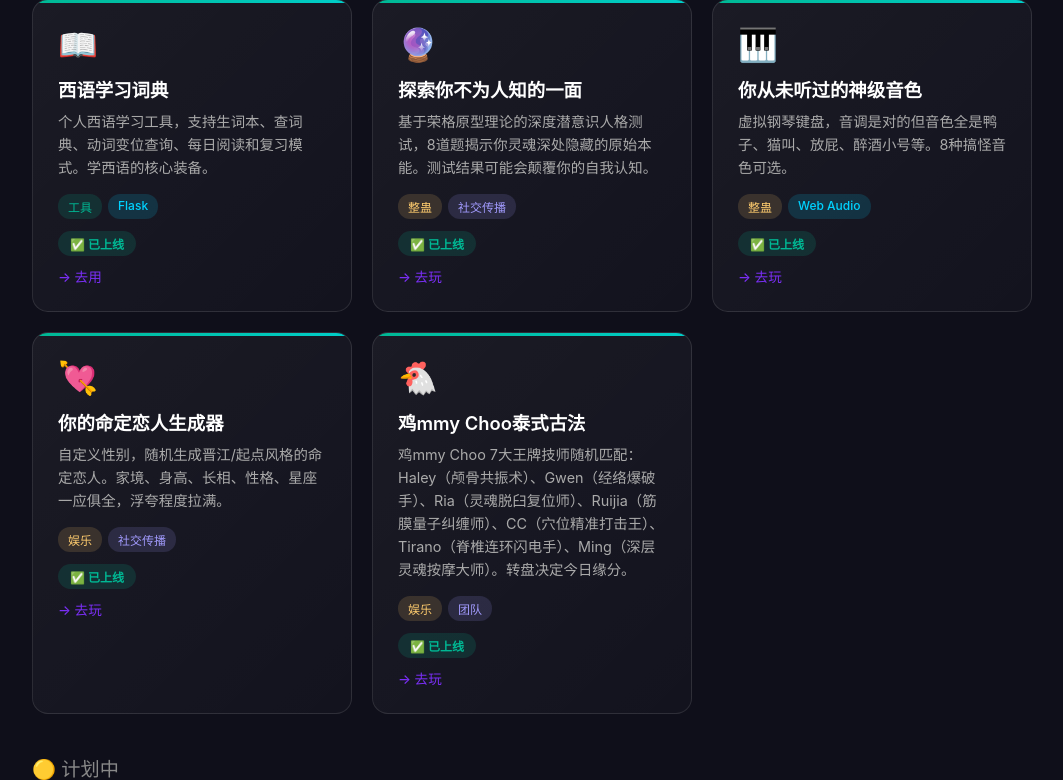
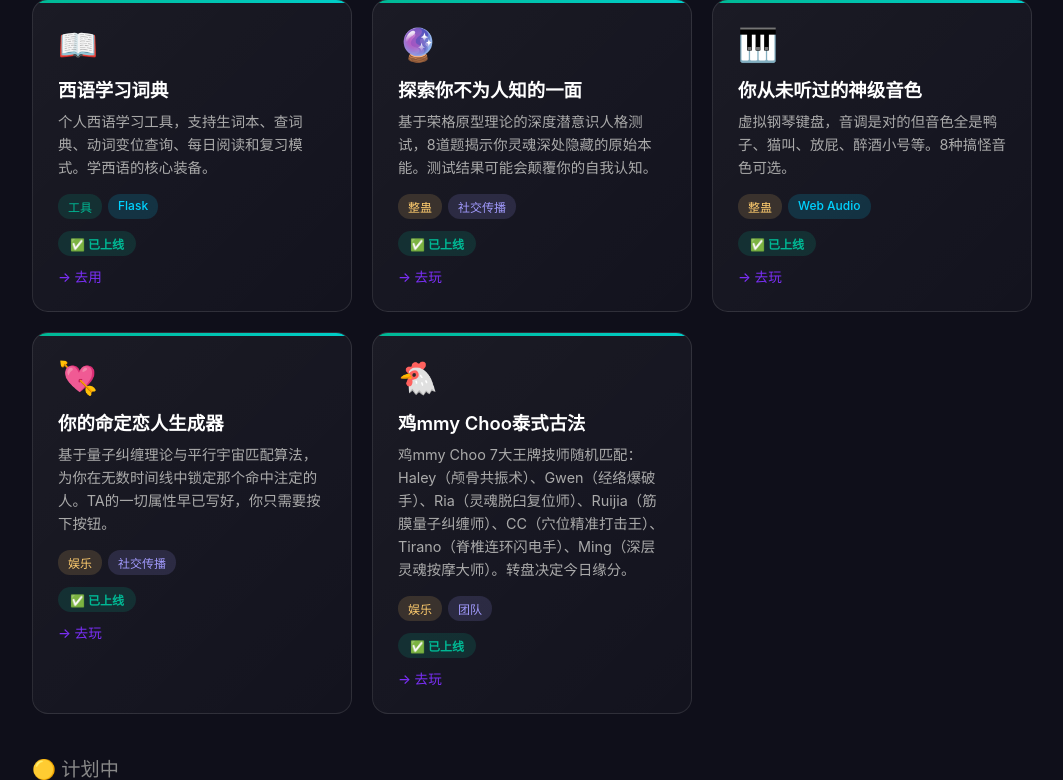
Before and after one commit to ria0v0/spanish-learning, a Flask app: page /ideas in a window 1280 px wide. Shown: the part 199-979 px from the top of the page, without its empty margins (108-1171 px from the left). Run offline with Flask 3, Linux system fonts and the light colour scheme.

Commit message:
fix: make lover generator description more mysterious

```diff
--- a/templates/ideas.html
+++ b/templates/ideas.html
@@ -200,7 +200,7 @@
         <div class="idea-card status-live">
             <div class="idea-icon">💘</div>
             <div class="idea-title">你的命定恋人生成器</div>
-            <div class="idea-desc">自定义性别，随机生成晋江/起点风格的命定恋人。家境、身高、长相、性格、星座一应俱全，浮夸程度拉满。</div>
+            <div class="idea-desc">基于量子纠缠理论与平行宇宙匹配算法，为你在无数时间线中锁定那个命中注定的人。TA的一切属性早已写好，你只需要按下按钮。</div>
             <div class="idea-tags">
                 <span class="tag tag-fun">娱乐</span>
                 <span class="tag tag-social">社交传播</span>
```
